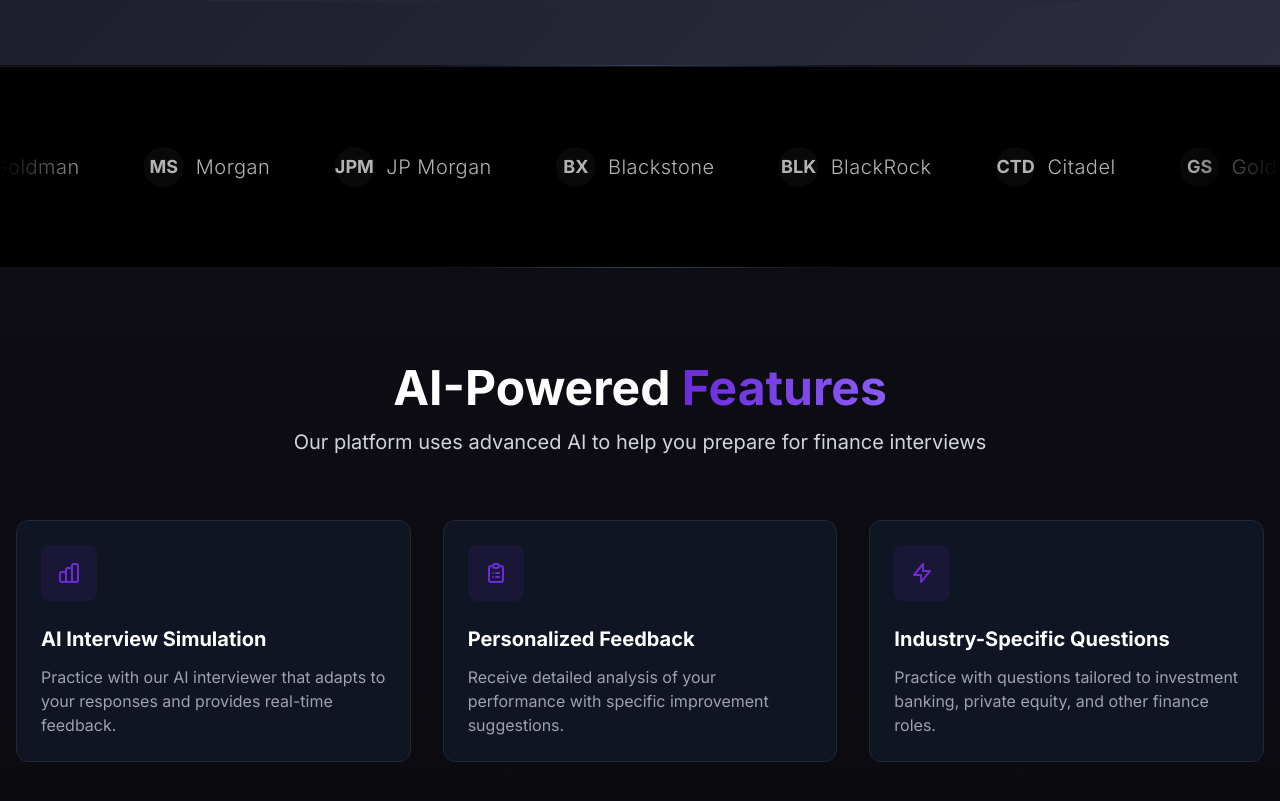
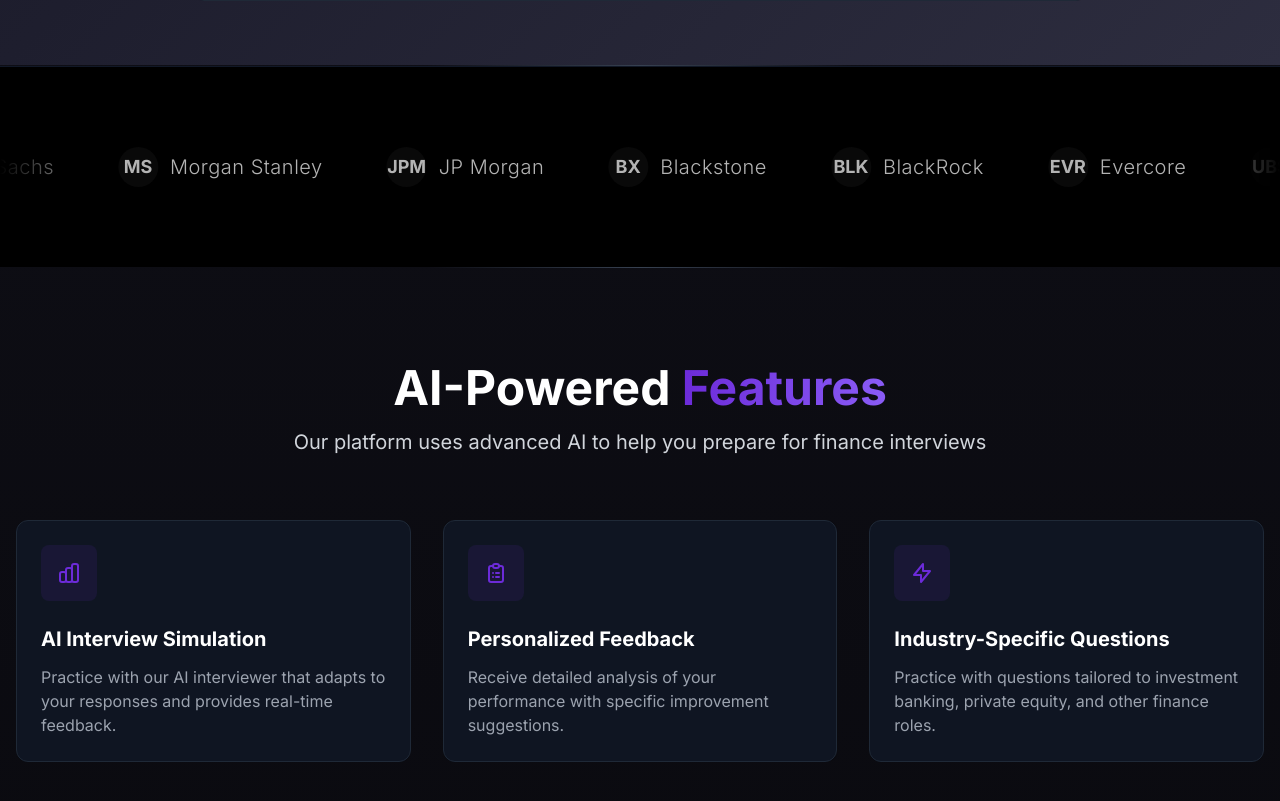
Before and after one commit to cuttothechaseo/ai-finance, a Next.js app: page / in a window 1280 px wide. Shown: the part 1242-2043 px from the top of the page. Built offline with nearby package versions, Linux system fonts and the light colour scheme.

Commit message:
Increase partner logo animation speed by reducing duration from 30s to 15s

```diff
--- a/src/app/components/partners/Partners.tsx
+++ b/src/app/components/partners/Partners.tsx
@@ -3,12 +3,16 @@
 
 // Finance partners array
 const financePartners = [
-  { name: 'Goldman Sachs', logo: 'GS', shortName: 'Goldman' },
-  { name: 'Morgan Stanley', logo: 'MS', shortName: 'Morgan' },
+  { name: 'Goldman Sachs', logo: 'GS', shortName: 'Goldman Sachs' },
+  { name: 'Morgan Stanley', logo: 'MS', shortName: 'Morgan Stanley' },
   { name: 'JP Morgan', logo: 'JPM', shortName: 'JP Morgan' },
   { name: 'Blackstone', logo: 'BX', shortName: 'Blackstone' },
   { name: 'BlackRock', logo: 'BLK', shortName: 'BlackRock' },
-  { name: 'Citadel', logo: 'CTD', shortName: 'Citadel' },
+  { name: 'Evercore', logo: 'EVR', shortName: 'Evercore' },
+  { name: 'UBS', logo: 'UBS', shortName: 'UBS' },
+  { name: 'Credit Suisse', logo: 'CS', shortName: 'Credit Suisse' },
+  { name: 'Deutsche Bank', logo: 'DB', shortName: 'Deutsche Bank' },
+  { name: 'Barclays', logo: 'BCS', shortName: 'Barclays' },
 ];
 
 // Duplicate the array to create a seamless loop
@@ -34,7 +38,7 @@
             animate={{ x: "-33.33%" }}
             transition={{
               repeat: Infinity,
-              duration: 30,
+              duration: 15,
               ease: "linear",
               repeatType: "loop",
               ...(isPaused && { playState: 'paused' })
```
